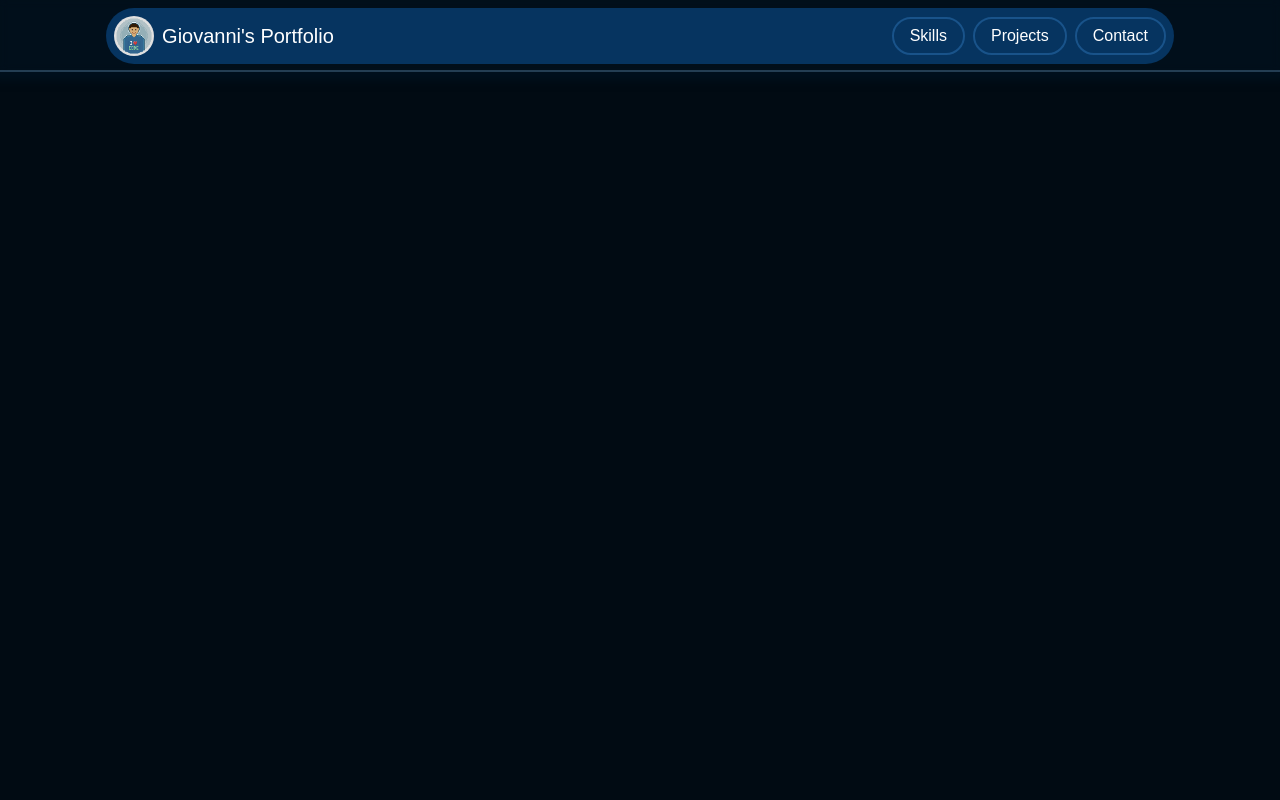
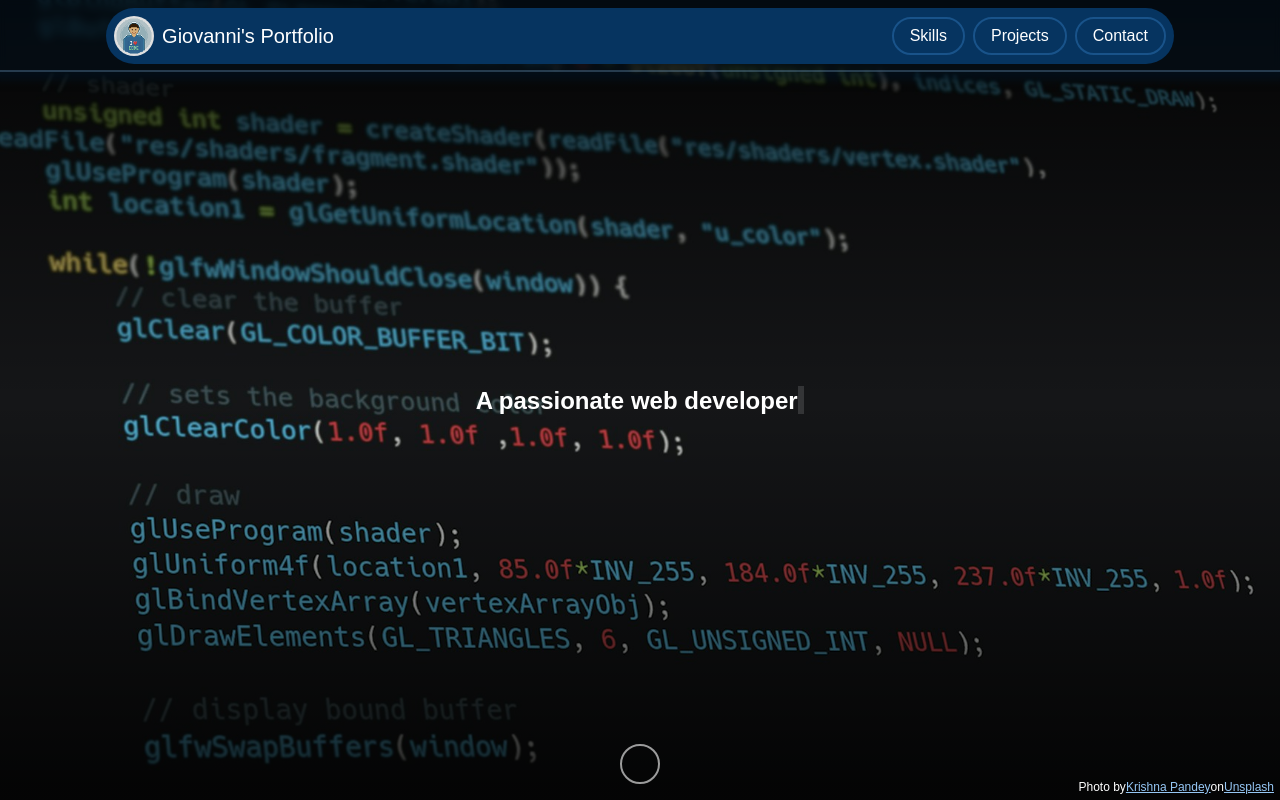
Before and after one commit to GiovanniEliasDaRosa/giovannieliasdarosa.github.io, a React (Vite) app in the folder new-portifolio/: page / in a window 1280 px wide. Built offline with nearby package versions, Linux system fonts and the light colour scheme; a web font is replaced by a local one.

Commit message:
feat(hero): add Hero component
Create Hero component and module styles

```diff
--- a/new-portifolio/src/App.jsx
+++ b/new-portifolio/src/App.jsx
@@ -1,9 +1,14 @@
 import Header from "./components/Header/Header";
+import Hero from "./components/Hero/Hero";
 
 function App() {
   return (
     <>
       <Header />
+
+      <main>
+        <Hero />
+      </main>
     </>
   );
 }
--- /dev/null
+++ b/new-portifolio/src/components/Hero/Hero.jsx
@@ -0,0 +1,32 @@
+import styles from "./Hero.module.css";
+
+export default function Hero() {
+  return (
+    <section className={`${styles.hero} full_width`}>
+      <img src={`${import.meta.env.BASE_URL}assets/images/background.jpg`} alt="Coding" />
+
+      <h1>
+        <span>A passionate web developer</span>
+        <span className={styles.hero_blinker}></span>
+      </h1>
+
+      <a
+        href="#skills"
+        className="no_default_styles icons nomargin chevron_down"
+        id={styles.go_down}
+        aria-label="Go to skills"
+      ></a>
+
+      <p>
+        Photo by
+        <a href="https://unsplash.com/@krishna2803?utm_content=creditCopyText&amp;utm_medium=referral&amp;utm_source=unsplash">
+          Krishna Pandey
+        </a>
+        on
+        <a href="https://unsplash.com/photos/text-KNZHyTpre18?utm_content=creditCopyText&amp;utm_medium=referral&amp;utm_source=unsplash">
+          Unsplash
+        </a>
+      </p>
+    </section>
+  );
+}
--- /dev/null
+++ b/new-portifolio/src/components/Hero/Hero.module.css
@@ -0,0 +1,94 @@
+.hero {
+  position: relative;
+
+  display: grid;
+  justify-content: center;
+  align-items: center;
+  height: 100vh;
+  height: 100svh;
+
+  padding-inline: 1em;
+  background: linear-gradient(
+    0.5turn,
+    hsla(0, 0%, 0%, 0.8) 1em,
+    transparent 50%,
+    hsla(0, 0%, 0%, 0.8) calc(100% - 1em)
+  );
+}
+
+.hero > img {
+  position: absolute;
+  inset: 0;
+  z-index: -1;
+  width: 100%;
+  height: 100%;
+  display: block;
+
+  object-fit: cover;
+}
+
+.hero > h1 {
+  white-space: normal;
+  text-wrap: balance;
+}
+
+.hero_blinker {
+  display: inline-block;
+  height: 1lh;
+  vertical-align: text-bottom;
+  background-color: hsl(0, 0%, 100%);
+  width: 0.5ch;
+
+  animation: 400ms blink cubic-bezier(0.8, 0.2, 0.2, 0.8) alternate infinite;
+}
+
+@keyframes blink {
+  0% {
+    background-color: hsla(0, 0%, 100%, 0);
+  }
+  100% {
+    background-color: hsl(0, 0%, 100%);
+  }
+}
+
+.hero > #go_down {
+  position: absolute;
+  bottom: 1em;
+  left: 50%;
+  translate: -50%;
+
+  padding: 0.5em;
+  border: 0.125em solid hsla(0, 0%, 100%, 0.6);
+  border-radius: 2em;
+
+  transition: 0.5s ease-out;
+  transition-property: bottom;
+
+  &:hover {
+    background-color: hsla(0, 0%, 100%, 0.1);
+  }
+
+  &:is(:active, :focus-visible) {
+    background-color: hsla(0, 0%, 100%, 0.2);
+  }
+}
+
+.hero > p {
+  position: absolute;
+  bottom: 0.5em;
+  right: 0.5em;
+  font-size: 0.75em;
+
+  transition: 0.5s ease-out;
+  transition-property: right, translate;
+}
+
+@media (width < 50em) {
+  .hero > #go_down {
+    bottom: 2em;
+  }
+  .hero > p {
+    right: 50%;
+    translate: 50%;
+  }
+}
--- a/new-portifolio/src/styles/index.css
+++ b/new-portifolio/src/styles/index.css
@@ -1,4 +1,5 @@
-@layer icons, base;
+@layer icons, base, layout;
 
 @import "./icons.css" layer(icons);
 @import "./base.css" layer(base);
+@import "./main.css" layer(layout);
--- /dev/null
+++ b/new-portifolio/src/styles/main.css
@@ -0,0 +1,23 @@
+main,
+footer {
+  display: grid;
+  grid-template-columns: minmax(0.5em, 1fr) minmax(0, 120ch) minmax(0.5em, 1fr);
+}
+
+main > *,
+footer > * {
+  grid-column: 2 / 3;
+  text-align: justify;
+}
+
+main > .full_width {
+  grid-column: 1 / 4;
+  text-align: justify;
+}
+
+section {
+  display: grid;
+  align-content: center;
+  gap: 1em;
+  padding-block: 2em;
+}
```
Also changed, not shown: new-portifolio/public/assets/images/background.jpg (added).
